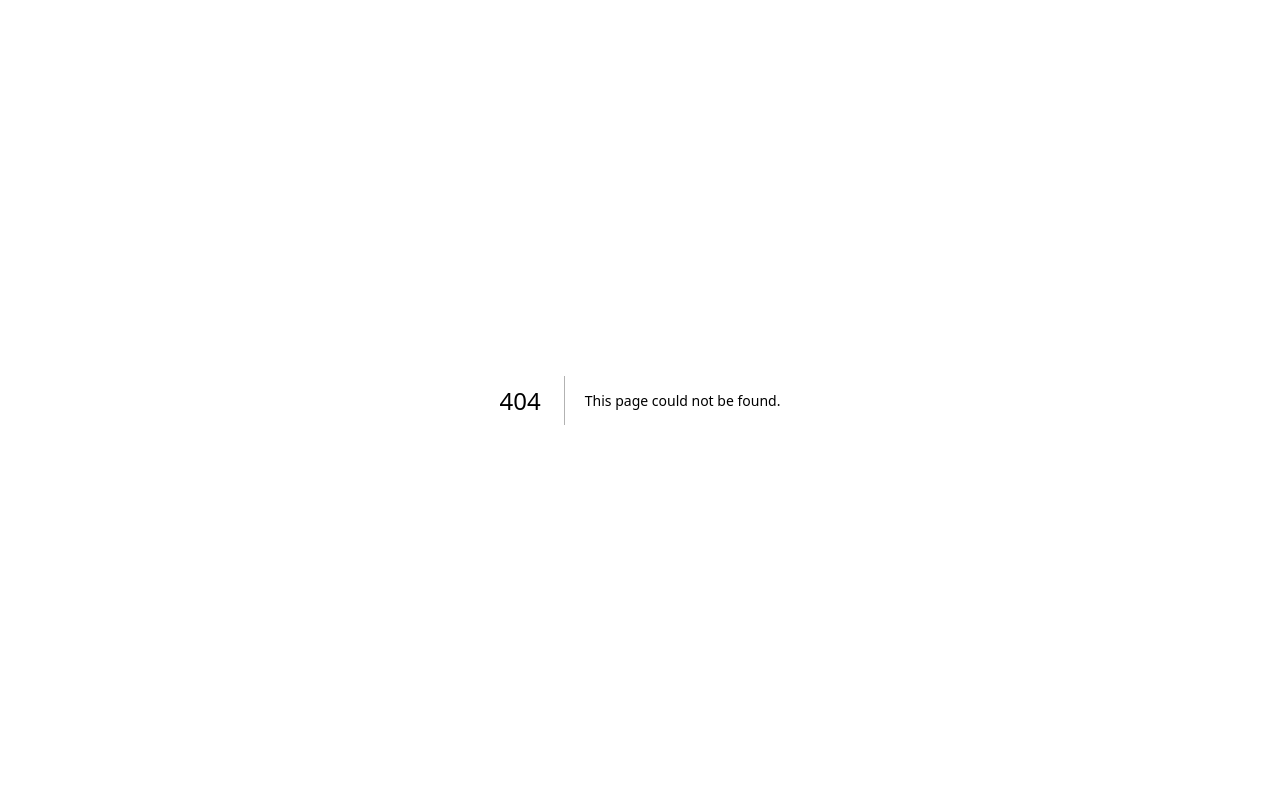
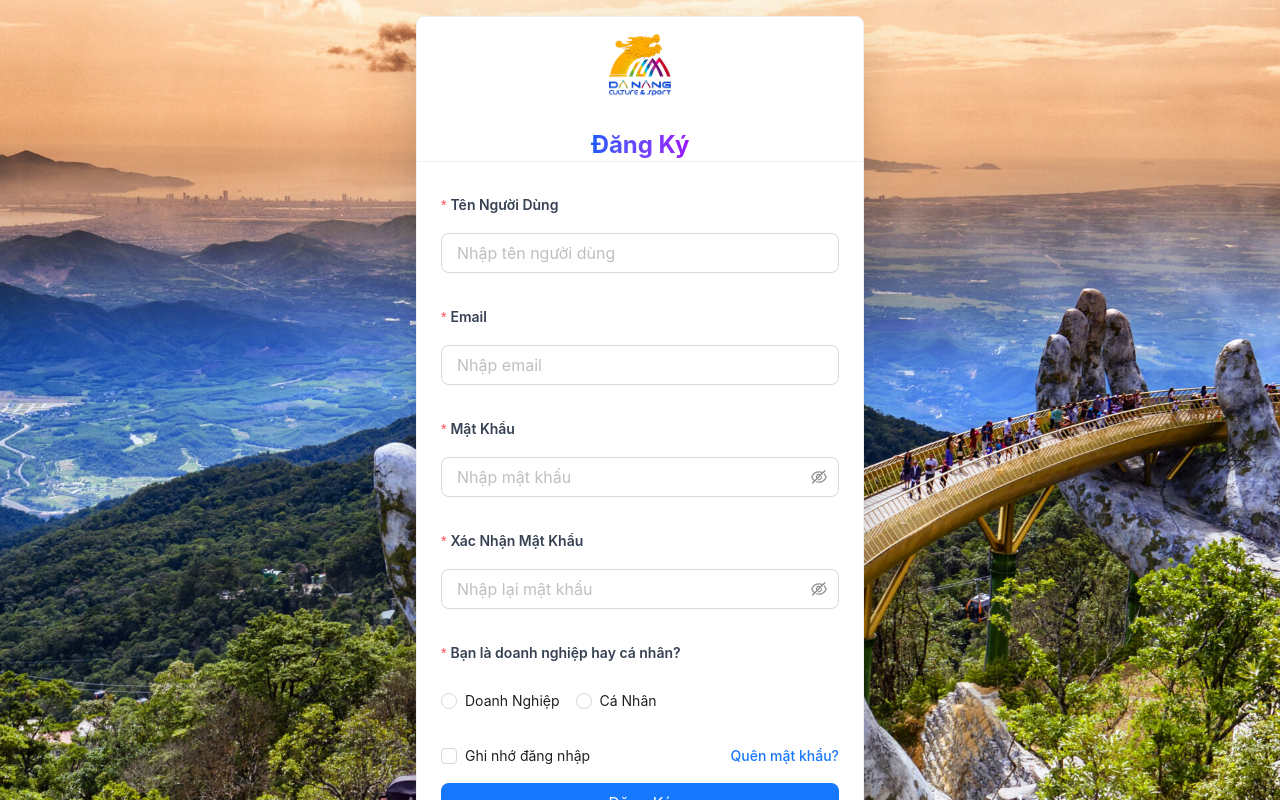
Before and after one commit to LuongTND/VH_TT_DL_DaNang_FrontEnd, a Next.js app: page /register in a window 1280 px wide. Before the commit this address had no page. Shown: the top 800 px of the page. Built offline with nearby package versions, Linux system fonts and the light colour scheme.

Commit message:
register page

```diff
--- /dev/null
+++ b/src/app/landingPage/Components/SearchWorkshop.tsx
@@ -0,0 +1,8 @@
+'use client'
+import React from 'react'
+
+export default function SearchWorkshop() {
+  return (
+    <div>SearchWorkshop</div>
+  )
+}
--- a/src/app/landingPage/page.tsx
+++ b/src/app/landingPage/page.tsx
@@ -7,7 +7,20 @@ import { useRouter } from 'next/navigation';
 import { HomeOutlined, InfoCircleOutlined, ContactsOutlined, LoginOutlined } from '@ant-design/icons';
 import Image from 'next/image';
 
+
 const { Header, Content, Footer } = Layout;
+const buttonStyle = {
+  backgroundColor: '#000',
+  color: '#fff',
+  borderRadius: '10px',
+  padding: '10px 20px',
+  fontSize: '16px',
+  '&:hover': {
+    backgroundColor: '#000',
+    color: '#fff',
+  }
+
+}
 
 const LandingPage: React.FC = () => {
   const {
@@ -50,6 +63,7 @@ const LandingPage: React.FC = () => {
               type={item.key === '1' ? 'primary' : 'default'}
               onClick={() => router.push(item.path)}
               className="font-medium"
+              style={buttonStyle}
             >
               {item.icon}
               {item.label}
@@ -59,7 +73,7 @@ const LandingPage: React.FC = () => {
 
           </div>
           <div>
-          <Button type="primary" onClick={() => router.push('/login')} className='bg-blue-500 hover:bg-blue-600'>
+          <Button type="primary" onClick={() => router.push('/login')} className='bg-blue-500 hover:bg-blue-600' style={buttonStyle}>
             <LoginOutlined />
             Đăng Nhập
           </Button>
--- /dev/null
+++ b/src/app/register/components/RegisterForm.tsx
@@ -0,0 +1,131 @@
+'use client'
+import React from 'react';
+import { Card, Input, Form, Button, Checkbox, Divider, Select, Radio } from 'antd';
+import Image from 'next/image';
+import Link from 'next/link';
+
+export default function RegisterForm() {
+    return (
+        <Card
+        title={
+            <div className="flex flex-col items-center gap-2">
+                <div className="w-24 h-24 relative mb-2 transform ">
+                    <Image
+                        src="/images/logo.png"
+                        alt="Logo"
+                        fill
+                        className="object-contain"
+                    />
+                </div>
+                <h1 className="text-2xl font-bold bg-clip-text text-transparent bg-gradient-to-r from-blue-600 to-purple-600">Đăng Ký</h1>
+            </div>
+        }
+        className='w-full max-w-md bg-white/95  shadow-2xl rounded-xl border-t-4 border-blue-600 p-6 transition-all duration-300'
+
+    >
+        <Form layout='vertical' size="large">
+            <Form.Item
+                label={<span className="font-semibold text-gray-700">Tên Người Dùng</span>}
+                name="username"
+                rules={[{ required: true, message: 'Vui lòng nhập tên người dùng!' }]}
+            >
+                <Input
+                    placeholder="Nhập tên người dùng"
+                    prefix={<i className="fas fa-user text-blue-500" />}
+                    className="rounded-lg hover:border-blue-500 focus:border-blue-500 transition-colors duration-300"
+                />
+            </Form.Item>
+            <Form.Item
+                label={<span className="font-semibold text-gray-700">Email</span>}
+                name="email"
+                rules={[
+                    { required: true, message: 'Vui lòng nhập email!' },
+                    { type: 'email', message: 'Email không hợp lệ!' }
+                ]}
+            >
+                <Input
+                    placeholder="Nhập email"
+                    prefix={<i className="fas fa-envelope text-blue-500" />}
+                    className="rounded-lg hover:border-blue-500 focus:border-blue-500 transition-colors duration-300"
+                />
+            </Form.Item>
+            <Form.Item
+                label={<span className="font-semibold text-gray-700">Mật Khẩu</span>}
+                name="password"
+                rules={[
+                    { required: true, message: 'Vui lòng nhập mật khẩu!' },
+                    { min: 8, message: 'Mật khẩu phải có ít nhất 8 ký tự!' }
+                ]}
+            >
+                <Input.Password
+                    placeholder="Nhập mật khẩu"
+                    prefix={<i className="fas fa-lock text-blue-500" />}
+                    className="rounded-lg hover:border-blue-500 focus:border-blue-500 transition-colors duration-300"
+                />
+            </Form.Item>
+            <Form.Item
+                label={<span className="font-semibold text-gray-700">Xác Nhận Mật Khẩu</span>}
+                name="confirmPassword"
+                dependencies={['password']}
+                rules={[
+                    { required: true, message: 'Vui lòng xác nhận mật khẩu!' },
+                    ({ getFieldValue }) => ({
+                        validator(_, value) {
+                            if (!value || getFieldValue('password') === value) {
+                                return Promise.resolve();
+                            }
+                            return Promise.reject(new Error('Mật khẩu xác nhận không khớp!'));
+                        },
+                    }),
+                ]}
+            >
+                <Input.Password
+                    placeholder="Nhập lại mật khẩu"
+                    prefix={<i className="fas fa-lock text-blue-500" />}
+                    className="rounded-lg hover:border-blue-500 focus:border-blue-500 transition-colors duration-300"
+                />
+            </Form.Item>
+            <Form.Item
+                label={<span className="font-semibold text-gray-700">Bạn là doanh nghiệp hay cá nhân?</span>}
+                name="accountType"
+                rules={[{ required: true, message: 'Vui lòng chọn loại tài khoản!' }]}
+            >
+                <Radio.Group
+                    className="rounded-lg flex flex-col gap-2 justify-center items-center"
+                    options={[
+                        { label: 'Doanh Nghiệp', value: 'doanh-nghiep' },
+                        { label: 'Cá Nhân', value: 'ca-nhan' }
+                    ]}
+                />
+            </Form.Item>
+            <div className="flex justify-between items-center mb-4">
+                <Form.Item name="remember" valuePropName="checked" noStyle>
+                    <Checkbox className="text-gray-600 hover:text-blue-600 transition-colors duration-300">Ghi nhớ đăng nhập</Checkbox>
+                </Form.Item>
+                <Link href="/forgot-password" className="text-blue-600 hover:text-blue-800 text-sm font-medium transition-colors duration-300">
+                    Quên mật khẩu?
+                </Link>
+            </div>
+
+            <Form.Item>
+                <Button
+                    type="primary"
+                    htmlType="submit"
+                    className="w-full h-12 bg-gradient-to-r from-blue-600 to-purple-600 hover:from-blue-700 hover:to-purple-700 rounded-lg font-medium text-base transition-all duration-300 shadow-md hover:shadow-lg"
+                >
+                    Đăng Ký
+                </Button>
+            </Form.Item>
+
+            <Divider plain className="text-gray-400">hoặc</Divider>
+
+            <div className="text-center">
+                <p className="text-gray-600 mb-2">Bạn đã có tài khoản?</p>
+                <Link href="/login" className="text-blue-600 hover:text-blue-800 font-medium transition-colors duration-300">
+                    Đăng nhập ngay
+                </Link>
+            </div>
+        </Form>
+    </Card>
+    )
+}
--- /dev/null
+++ b/src/app/register/page.tsx
@@ -0,0 +1,13 @@
+'use client'
+import RegisterForm from "./components/RegisterForm"
+
+export default function RegisterPage() {
+    return (
+        <div className="flex justify-center items-center min-h-screen bg-gradient-to-br from-blue-500 via-purple-500 to-indigo-600 p-4 relative overflow-hidden">
+           <div className="absolute inset-0 bg-cover bg-center " style={{ backgroundImage: 'url(/images/3.jpg)' }}></div>
+            <div className="z-10 w-full max-w-md transform transition-all duration-500 ">
+                <RegisterForm />
+            </div>
+        </div>
+    )
+}
```
Also changed, not shown: 2 other files (tests, documents, lock files or other folders).
